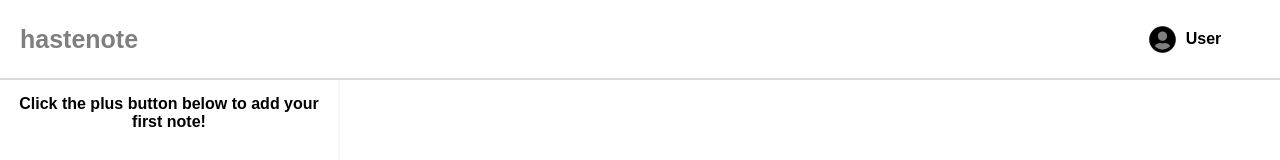
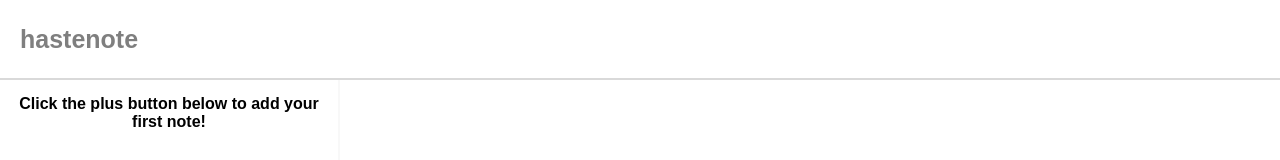
Before and after one commit to czaarek99/HasteNote, a React (Create React App) app: page / in a window 1280 px wide. Shown: the top 160 px of the page. Built offline with nearby package versions, Linux system fonts and the light colour scheme.

Commit message:
Remove User menu when not logged in

```diff
--- a/src/components/App.jsx
+++ b/src/components/App.jsx
@@ -34,7 +34,7 @@ class App extends Component {
     render() {
         return (
             <React.Fragment>
-                <Navbar/>
+                <Navbar loggedIn={this.state.loggedIn}/>
                 <NoteList notes={this.state.notes}
                           activeNote={this.state.activeNote}
                           handleOnClick={this.handleNoteClick}
--- a/src/components/Navbar.jsx
+++ b/src/components/Navbar.jsx
@@ -3,13 +3,19 @@ import "../styles/navbar.scss"
 import User from "./User";
 
 class Navbar extends Component {
+
     render() {
+        let user = <React.Fragment/>;
+        if(this.props.loggedIn) {
+            user = <User username="User"/>;
+        }
+
         return (
             <nav>
                 <h1 className="mainHeader">
                     <a href="/" className="headerLink">hastenote</a>
                 </h1>
-                <User username="User"/>
+                {user}
             </nav>
         );
     }
```
